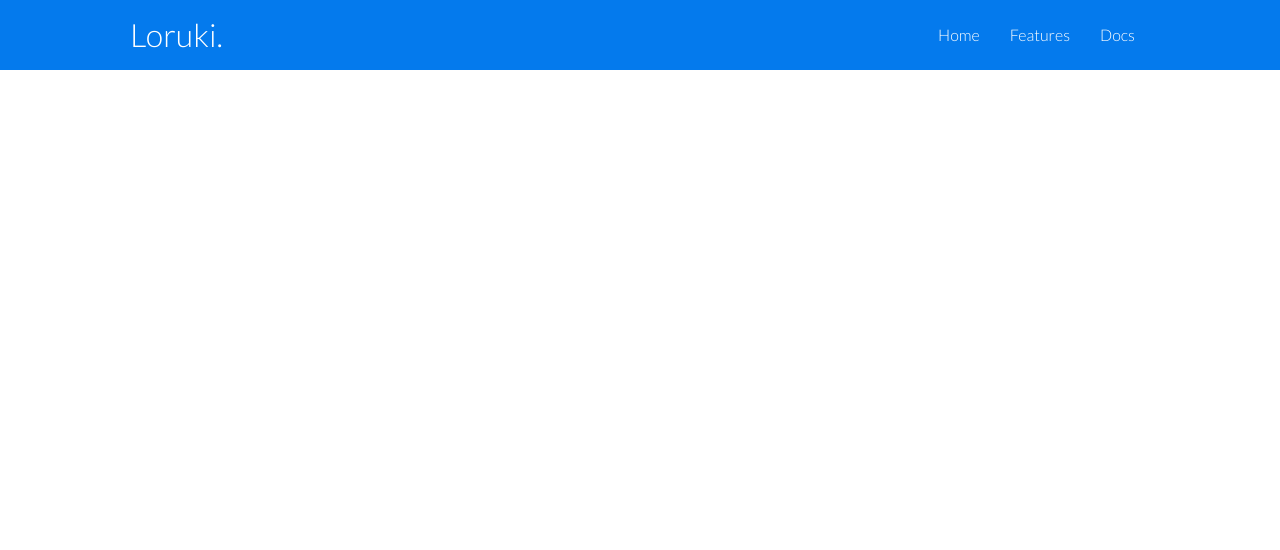
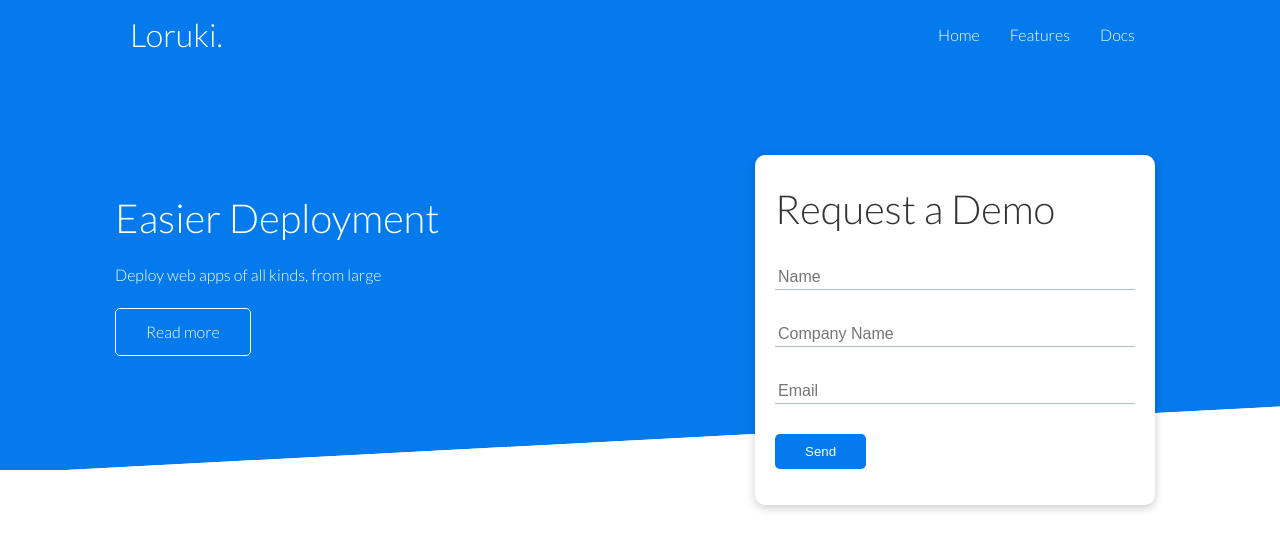
Before and after one commit to coolpythoncodes/loruki-website, a React (Create React App) app: page / in a window 1280 px wide. Shown: the top 550 px of the page. Built offline with nearby package versions, Linux system fonts and the light colour scheme.

Commit message:
showcase section

```diff
--- a/src/App.js
+++ b/src/App.js
@@ -2,10 +2,14 @@ import React from 'react';
 import logo from './logo.svg';
 import './App.css';
 import Navbar from './component/Navbar';
+import Showcase from './component/Showcase';
 
 function App() {
   return (
-    <Navbar />
+    <>
+      <Navbar />
+      <Showcase />
+    </>
   );
 }
 
--- a/src/component/Showcase.js
+++ b/src/component/Showcase.js
@@ -7,6 +7,23 @@ const Showcase = () => {
 					<div className="showcase-text">
                         <h1>Easier Deployment</h1>
                         <p>Deploy web apps of all kinds, from large </p>
+                        <a href="" className="btn btn-outline">Read more</a>
+                    </div>
+
+                    <div className="showcase-form card">
+                        <h1>Request a Demo </h1>
+                        <form>
+                            <div className="form-control">
+                                <input type="text" name="name" placeholder='Name' required/>
+                            </div>
+                            <div className="form-control">
+                                <input type="text" name="company" placeholder='Company Name' required/>
+                            </div>
+                            <div className="form-control">
+                                <input type="email" name="email" placeholder='Email' required/>
+                            </div>
+                            <input type="submit" value="Send" className="btn btn-primary"/>
+                        </form>
                     </div>
 				</div>
 			</section>
--- a/src/sass/_config.scss
+++ b/src/sass/_config.scss
@@ -1,4 +1,6 @@
 @import url('https://fonts.googleapis.com/css2?family=Lato:wght@300&display=swap');
+
+$primary-color: #047aed;
 
 *{
     box-sizing: border-box;
@@ -35,8 +37,43 @@ img{
     width: 100%;
 }
 
+.container{
+    max-width: 1100px;
+    margin: 0 auto;
+    overflow: auto;
+    padding: 0 40px;
+}
+
 .flexbox{
     display: flex;
     justify-content: center;
     align-items: center;
 }
+
+.gridcss{
+    display: grid;
+    grid-template-columns: repeat(2, 1fr);
+    gap: 20px;
+    justify-content: center;
+    align-items: center;
+    height: 100%;
+}
+
+.btn{
+    display: inline-block;
+    padding: 10px 30px;
+    cursor: pointer;
+    background: $primary-color;
+    color: #fff;
+    border:none;
+    border-radius: 5px;
+
+    &:hover{
+        transform:scale(0.98);
+    }
+}
+
+.btn-outline{
+    border: 1px solid #fff;
+    background: transparent;
+}
--- a/src/sass/main.scss
+++ b/src/sass/main.scss
@@ -1,7 +1,7 @@
 @import 'config';
 
 .navbar{
-    background: #047aed;
+    background: $primary-color;
     color: #fff;
     height: 70px;
 
@@ -27,9 +27,74 @@
     }
 }
 
-.container{
-    max-width: 1100px;
-    margin: 0 auto;
-    overflow: auto;
-    padding: 0 40px;
+.showcase{
+    height: 400px;
+    background: $primary-color;
+    color: #fff;
+    position: relative;
+
+    &::before, &::after{
+        content:'';
+        position: absolute;
+        height: 100px;
+        bottom:-70px;
+        right: 0;
+        left:0;
+        background: #fff;
+        transform: skewY(-3deg);
+        -webkit-transform: skewY(-3deg);
+        -moz-transform: skewY(-3deg);
+        -ms-transform: skewY(-3deg);
+    }
+
+    h1{
+        font-size: 40px;
+    }
+
+    p{
+        margin: 20px 0;
+    }
+
+    .grid{
+        @extend .gridcss;
+        grid-template-columns: 55% 45%;
+        gap: 30px;
+        overflow: visible;
+    }
+
+    .card{
+        background:#fff;
+        color: #333;
+        border-radius: 10px;
+        box-shadow: 0 3px 10px rgba(0,0,0,0.2);
+        padding: 20px;
+        margin: 10px;
+    }
+
+    &-form{
+        position: relative;
+        top: 60px;
+        height: 350px;
+        width: 400px;
+        padding: 40px;
+        z-index: 100;
+        justify-self: flex-end;
+
+        .form-control{
+            margin: 30px 0;
+        }
+
+        input[type='text'],
+        input[type='email']{
+            border:none;
+            border-bottom: 1px solid #b4becb;
+            width: 100%;
+            padding: 3px;
+            font-size: 16px;
+
+            &:focus{
+                outline: none;
+            }
+        }
+    }
 }
```
